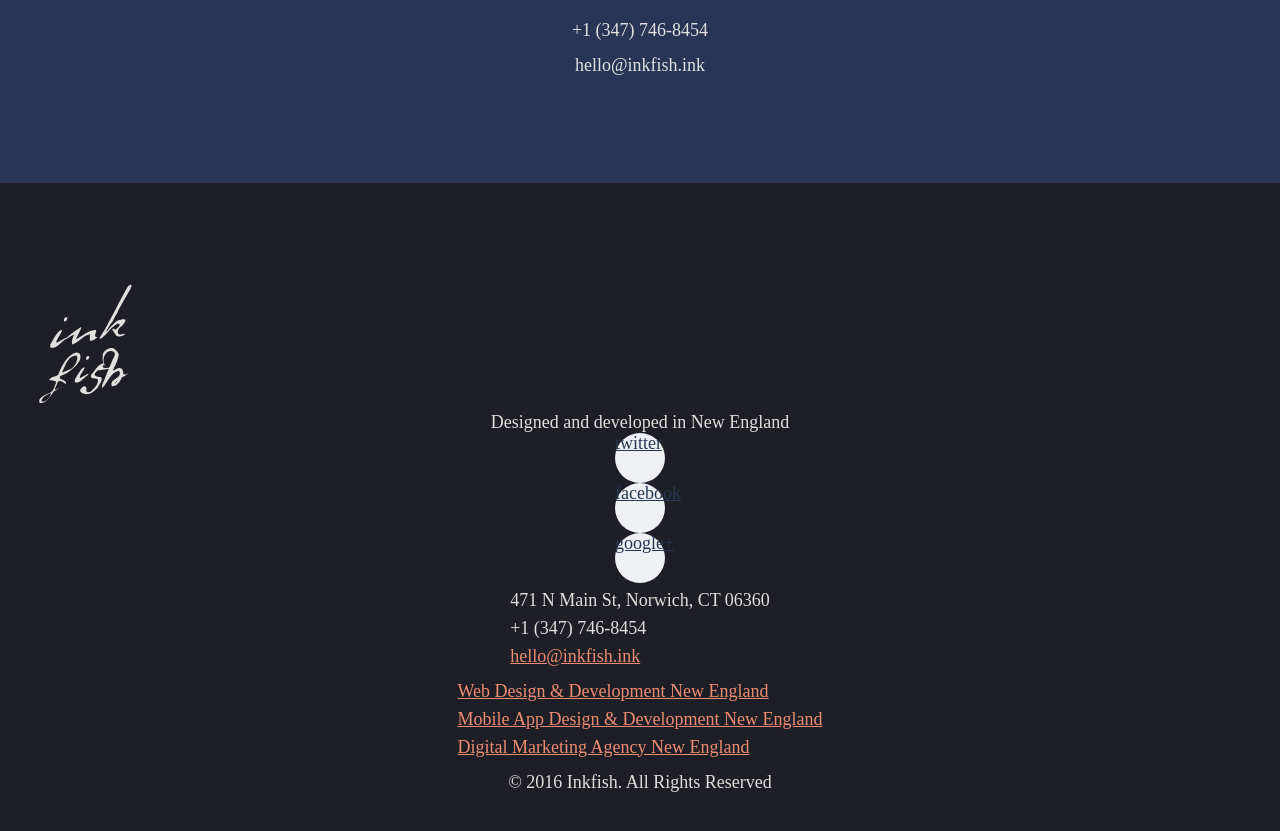
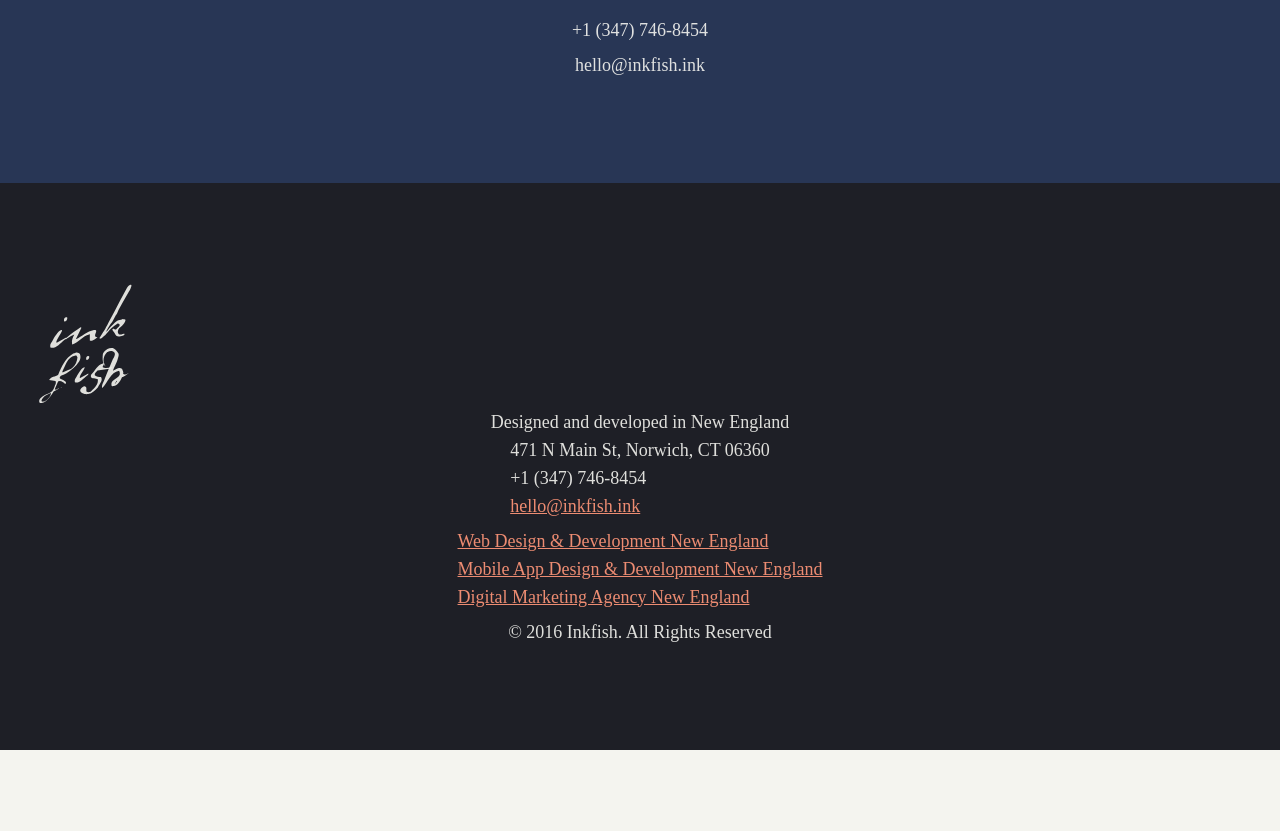
Before and after one commit to InkfishInteractive/InkfishInteractive.github.io, a Jekyll site: the page built from index.html, in a window 1280 px wide and 900 px high, scrolled down 2020 px. Shown: the top 831 px of the window. Built offline with Jekyll 4.4.1, drawn with Linux system fonts in a browser that asks for light colours; after the commit the page ends 2770 px from its top, so only the background shows below that.

Commit message:
removed nk-social from footer

```diff
--- a/_includes/footer.html
+++ b/_includes/footer.html
@@ -1,13 +1,6 @@
 <footer>
 	<section class="nk-brand seal">{{site.seal}}</section>
 	<section class="nk-imprint">{{site.imprinted}}</section>
-	<section class="nk-social">
-		{% for social in site.data.social %}
-		<div class="icon-button">
-			<a href="{{social.link}}">{{social.title}}</a>
-		</div>
-		{% endfor %}
-	</section>
 	<section class="nk-contact">
 		{{site.address | markdownify}}
 		<p>{{site.phone}}</p>
--- a/index.html
+++ b/index.html
@@ -3,19 +3,19 @@ layout: default
 ---
 <main>
 	<section class="{{site.data.sections.design.slug}} copy">
-		{% include nk-blurb.html section=site.data.sections.design %}
+		{% include nk-section.html section=site.data.sections.design %}
 	</section>
 	<section class="{{site.data.sections.create.slug}} copy">
-		{% include nk-blurb.html section=site.data.sections.create %}
+		{% include nk-section.html section=site.data.sections.create %}
 	</section>
 	<section class="{{site.data.sections.mobilize.slug}} copy">
-		{% include nk-blurb.html section=site.data.sections.mobilize %}
+		{% include nk-section.html section=site.data.sections.mobilize %}
 	</section>
 	<section class="{{site.data.sections.together.slug}} copy">
-		{% include nk-blurb.html section=site.data.sections.together %}
+		{% include nk-section.html section=site.data.sections.together %}
 	</section>
 	<section class="{{site.data.sections.business.slug}} copy">
-		{% include nk-blurb.html section=site.data.sections.business %}
+		{% include nk-section.html section=site.data.sections.business %}
 		<p>{{site.phone}}</p>
 		<p>{{site.email}}</p>
 	</section>
```
Also changed, not shown: _includes/nk-section.html (renamed from _includes/nk-blurb.html).
